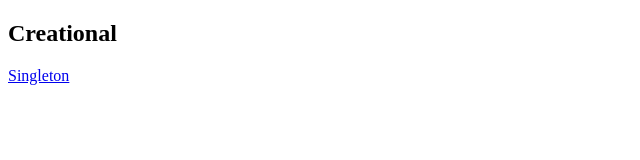
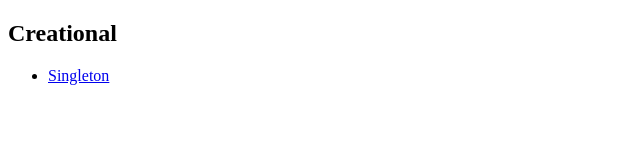
Before and after one commit to JamesDaniel/JamesDaniel.github.io, a plain HTML site: page java_patterns.html in a window 1280 px wide. Shown: the whole page, without its empty margins (0-640 px from the left). Drawn offline with Linux system fonts and the light colour scheme.

Commit message:
layout change

```diff
--- a/java_patterns.html
+++ b/java_patterns.html
@@ -12,7 +12,9 @@
   </head>
   <body>
     <h2>Creational</h2>
-    <p><a href="https://github.com/JamesDaniel/Design-Patterns-in-Java/blob/master/src/main/java/com/example/demo/Singleton.java">Singleton</a></p>
+    <ul>
+      <li><a target="_blank" href="https://github.com/JamesDaniel/Design-Patterns-in-Java/blob/master/src/main/java/com/example/demo/Singleton.java">Singleton</a></li>
+    </ul>
 
   </body>
 </html>
```
